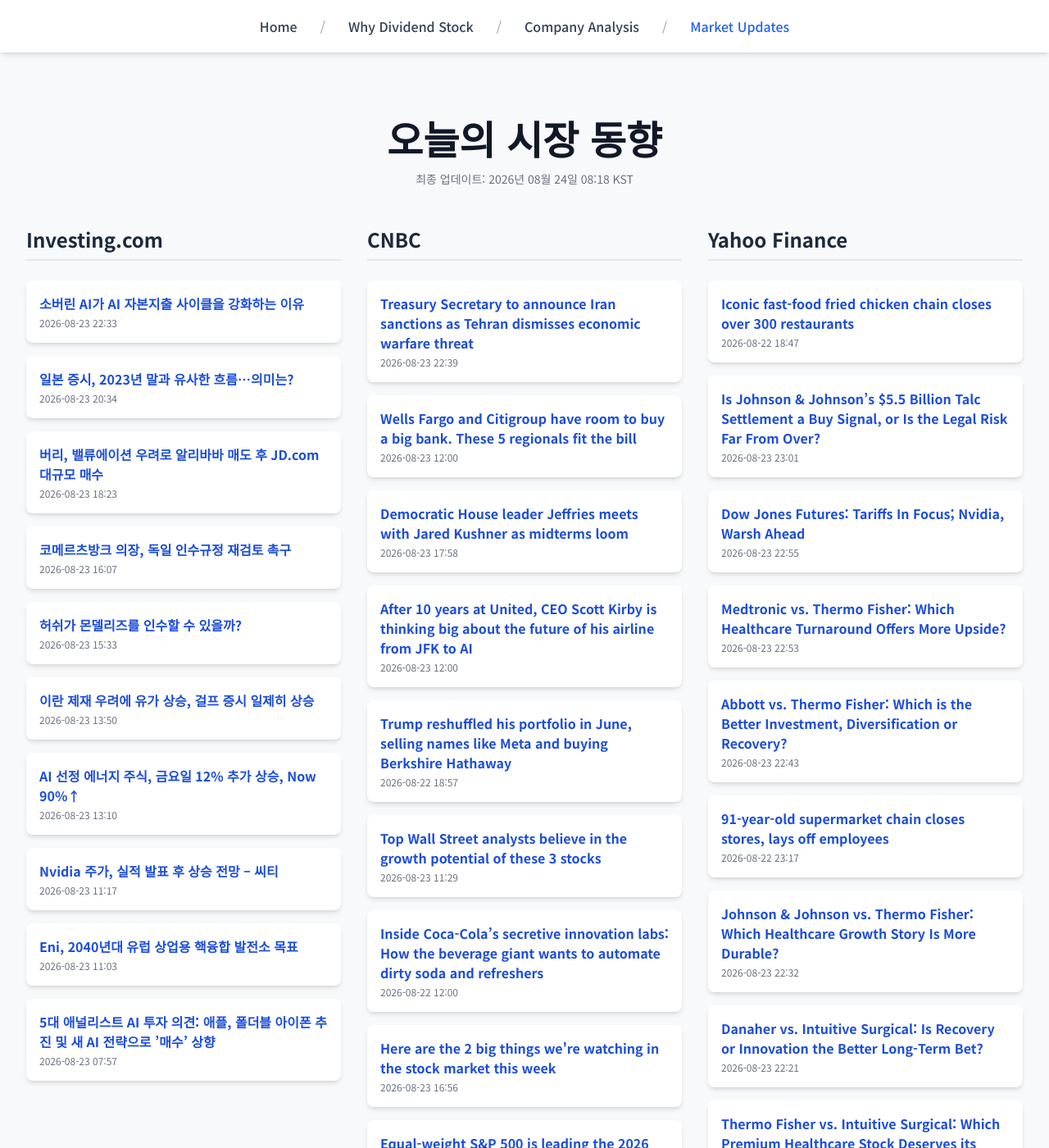
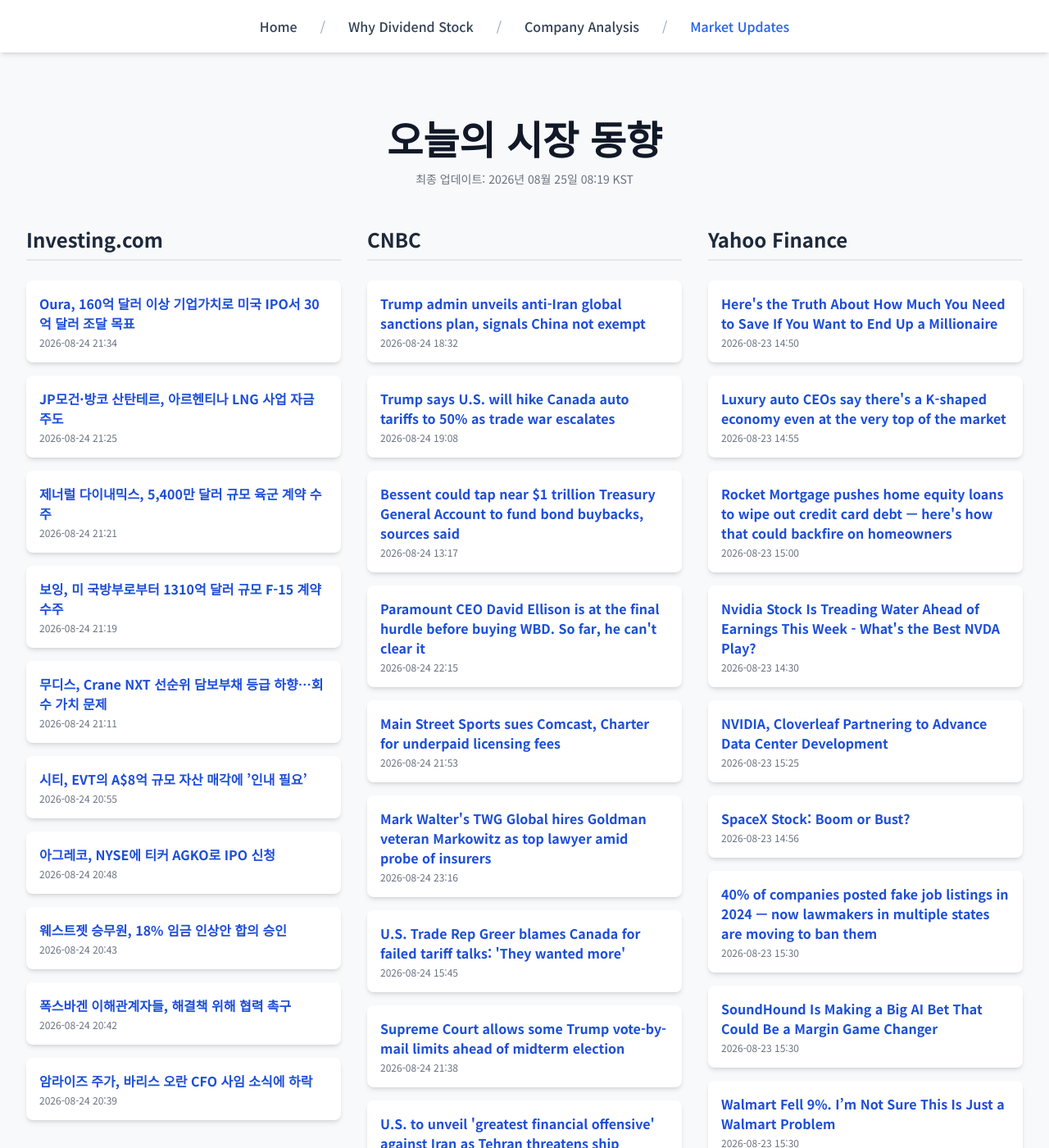
Before and after one commit to Kay-Hwang/my-company-analysis, a Jekyll site: the page built from market-updates.html, in a window 1280 px wide and 1400 px high. Shown: the whole window at 82% size. Built offline with Jekyll 4.4.1, drawn with Linux system fonts in a browser that asks for light colours; nearby versions of some CDN libraries; a script that is not in the unit is left out; some of the changed text lies outside the part shown.

Commit message:
Update daily data

```diff
--- a/_data/latest_data.json
+++ b/_data/latest_data.json
@@ -1,190 +1,190 @@
 {
-  "lastUpdated": "2026년 08월 24일 08:18 KST",
+  "lastUpdated": "2026년 08월 25일 08:19 KST",
   "news": {
     "investing": [
       {
-        "title": "소버린 AI가 AI 자본지출 사이클을 강화하는 이유",
-        "link": "https://kr.investing.com/news/stock-market-news/article-2071507",
-        "pubDate": "2026-08-23 22:33:56",
-        "summary": "소버린 AI가 AI 자본지출 사이클을 강화하는 이유"
+        "title": "Oura, 160억 달러 이상 기업가치로 미국 IPO서 30억 달러 조달 목표",
+        "link": "https://kr.investing.com/news/stock-market-news/article-2072930",
+        "pubDate": "2026-08-24 21:34:44",
+        "summary": "Oura, 160억 달러 이상 기업가치로 미국 IPO서 30억 달러 조달 목표"
       },
       {
-        "title": "일본 증시, 2023년 말과 유사한 흐름…의미는?",
-        "link": "https://kr.investing.com/news/stock-market-news/article-2071504",
-        "pubDate": "2026-08-23 20:34:32",
-        "summary": "일본 증시, 2023년 말과 유사한 흐름…의미는?"
+        "title": "JP모건·방코 산탄테르, 아르헨티나 LNG 사업 자금 주도",
+        "link": "https://kr.investing.com/news/stock-market-news/article-93CH-2072922",
+        "pubDate": "2026-08-24 21:25:52",
+        "summary": "JP모건·방코 산탄테르, 아르헨티나 LNG 사업 자금 주도"
       },
       {
-        "title": "버리, 밸류에이션 우려로 알리바바 매도 후 JD.com 대규모 매수",
-        "link": "https://kr.investing.com/news/stock-market-news/article-2071500",
-        "pubDate": "2026-08-23 18:23:46",
-        "summary": "버리, 밸류에이션 우려로 알리바바 매도 후 JD.com 대규모 매수"
+        "title": "제너럴 다이내믹스, 5,400만 달러 규모 육군 계약 수주",
+        "link": "https://kr.investing.com/news/stock-market-news/article-93CH-2072919",
+        "pubDate": "2026-08-24 21:21:02",
+        "summary": "제너럴 다이내믹스, 5,400만 달러 규모 육군 계약 수주"
       },
       {
-        "title": "코메르츠방크 의장, 독일 인수규정 재검토 촉구",
-        "link": "https://kr.investing.com/news/stock-market-news/article-93CH-2071495",
-        "pubDate": "2026-08-23 16:07:30",
-        "summary": "코메르츠방크 의장, 독일 인수규정 재검토 촉구"
+        "title": "보잉, 미 국방부로부터 1310억 달러 규모 F-15 계약 수주",
+        "link": "https://kr.investing.com/news/stock-market-news/article-93CH-2072918",
+        "pubDate": "2026-08-24 21:19:44",
+        "summary": "보잉, 미 국방부로부터 1310억 달러 규모 F-15 계약 수주"
       },
       {
-        "title": "허쉬가 몬델리즈를 인수할 수 있을까?",
-        "link": "https://kr.investing.com/news/stock-market-news/article-2071494",
-        "pubDate": "2026-08-23 15:33:08",
-        "summary": "허쉬가 몬델리즈를 인수할 수 있을까?"
+        "title": "무디스, Crane NXT 선순위 담보부채 등급 하향…회수 가치 문제",
+        "link": "https://kr.investing.com/news/stock-market-news/article-93CH-2072913",
+        "pubDate": "2026-08-24 21:11:25",
+        "summary": "무디스, Crane NXT 선순위 담보부채 등급 하향…회수 가치 문제"
       },
       {
-        "title": "이란 제재 우려에 유가 상승, 걸프 증시 일제히 상승",
-        "link": "https://kr.investing.com/news/stock-market-news/article-93CH-2071489",
-        "pubDate": "2026-08-23 13:50:17",
-        "summary": "이란 제재 우려에 유가 상승, 걸프 증시 일제히 상승"
+        "title": "시티, EVT의 A$8억 규모 자산 매각에 ’인내 필요’",
+        "link": "https://kr.investing.com/news/stock-market-news/article-93CH-2072906",
+        "pubDate": "2026-08-24 20:55:17",
+        "summary": "시티, EVT의 A$8억 규모 자산 매각에 ’인내 필요’"
       },
       {
-        "title": "AI 선정 에너지 주식, 금요일 12% 추가 상승, Now 90%↑",
-        "link": "https://kr.investing.com/news/stock-market-news/article-2071476",
-        "pubDate": "2026-08-23 13:10:59",
-        "summary": "AI 선정 에너지 주식, 금요일 12% 추가 상승, Now 90%↑"
+        "title": "아그레코, NYSE에 티커 AGKO로 IPO 신청",
+        "link": "https://kr.investing.com/news/stock-market-news/article-432SI-2072905",
+        "pubDate": "2026-08-24 20:48:02",
+        "summary": "아그레코, NYSE에 티커 AGKO로 IPO 신청"
       },
       {
-        "title": "Nvidia 주가, 실적 발표 후 상승 전망 – 씨티",
-        "link": "https://kr.investing.com/news/stock-market-news/article-2071470",
-        "pubDate": "2026-08-23 11:17:07",
-        "summary": "Nvidia 주가, 실적 발표 후 상승 전망 – 씨티"
+        "title": "웨스트젯 승무원, 18% 임금 인상안 합의 승인",
+        "link": "https://kr.investing.com/news/stock-market-news/article-93CH-2072899",
+        "pubDate": "2026-08-24 20:43:06",
+        "summary": "웨스트젯 승무원, 18% 임금 인상안 합의 승인"
       },
       {
-        "title": "Eni, 2040년대 유럽 상업용 핵융합 발전소 목표",
-        "link": "https://kr.investing.com/news/stock-market-news/article-93CH-2071461",
-        "pubDate": "2026-08-23 11:03:03",
-        "summary": "Eni, 2040년대 유럽 상업용 핵융합 발전소 목표"
+        "title": "폭스바겐 이해관계자들, 해결책 위해 협력 촉구",
+        "link": "https://kr.investing.com/news/stock-market-news/article-93CH-2072898",
+        "pubDate": "2026-08-24 20:42:45",
+        "summary": "폭스바겐 이해관계자들, 해결책 위해 협력 촉구"
       },
       {
-        "title": "5대 애널리스트 AI 투자 의견: 애플, 폴더블 아이폰 추진 및 새 AI 전략으로 ’매수’ 상향",
-        "link": "https://kr.investing.com/news/stock-market-news/article-2071443",
-        "pubDate": "2026-08-23 07:57:55",
-        "summary": "5대 애널리스트 AI 투자 의견: 애플, 폴더블 아이폰 추진 및 새 AI 전략으로 ’매수’ 상향"
+        "title": "암라이즈 주가, 바리스 오란 CFO 사임 소식에 하락",
+        "link": "https://kr.investing.com/news/stock-market-news/article-93CH-2072895",
+        "pubDate": "2026-08-24 20:39:53",
+        "summary": "암라이즈 주가, 바리스 오란 CFO 사임 소식에 하락"
       }
     ],
     "cnbc": [
       {
-        "title": "Treasury Secretary to announce Iran sanctions as Tehran dismisses economic warfare threat",
-        "link": "https://www.cnbc.com/2026/08/23/treasury-secretary-bessent-iran-sanctions-press-conference.html",
-        "pubDate": "Sun, 23 Aug 2026 22:39:41 GMT",
-        "summary": "Bessent told CNBC that the sanctions will be the \"toughest\" in history."
+        "title": "Trump admin unveils anti-Iran global sanctions plan, signals China not exempt",
+        "link": "https://www.cnbc.com/2026/08/24/trump-iran-economy-sanctions-china-bessent.html",
+        "pubDate": "Mon, 24 Aug 2026 18:32:36 GMT",
+        "summary": "The Trump administration unveiled a plan to isolate Iran's economy by threatening to impose secondary sanctions on the Islamic Republic's \"enablers.\""
       },
       {
-        "title": "Wells Fargo and Citigroup have room to buy a big bank. These 5 regionals fit the bill",
-        "link": "https://www.cnbc.com/2026/08/23/wells-fargo-citigroup-deals-regional-banks.html",
-        "pubDate": "Sun, 23 Aug 2026 12:00:01 GMT",
-        "summary": "Citigroup and Wells Fargo have room to buy a big regional bank as regulators have opened the door to megadeals. Five regional banks make sense as targets."
+        "title": "Trump says U.S. will hike Canada auto tariffs to 50% as trade war escalates",
+        "link": "https://www.cnbc.com/2026/08/24/trump-canada-auto-tariffs-trade-war.html",
+        "pubDate": "Mon, 24 Aug 2026 19:08:56 GMT",
+        "summary": "President Donald Trump said the U.S. will raise tariffs on imports of cars, trucks and auto parts from Canada to 50% on Jan. 1, 2027."
       },
       {
-        "title": "Democratic House leader Jeffries meets with Jared Kushner as midterms loom",
-        "link": "https://www.cnbc.com/2026/08/23/democratic-leader-jeffries-meets-with-jared-kushner-as-midterms-loom.html",
-        "pubDate": "Sun, 23 Aug 2026 17:58:06 GMT",
-        "summary": "Democrats are currently favored to win a majority in the House of Representatives after November's elections."
+        "title": "Bessent could tap near $1 trillion Treasury General Account to fund bond buybacks, sources said",
+        "link": "https://www.cnbc.com/2026/08/24/bessent-1-trillion-treasury-general-account-bond-buybacks.html",
+        "pubDate": "Mon, 24 Aug 2026 13:17:35 GMT",
+        "summary": "Using the TGA would provide the Treasury with considerable firepower to influence long-term bond yields."
       },
       {
-        "title": "After 10 years at United, CEO Scott Kirby is thinking big about the future of his airline from JFK to AI",
-        "link": "https://www.cnbc.com/2026/08/23/united-airlines-ceo-scott-kirby.html",
-        "pubDate": "Sun, 23 Aug 2026 12:00:01 GMT",
-        "summary": "United Airlines CEO Scott Kirby talked to CNBC in a wide-ranging interview about his proposed airline megadeals, AI and the future of the carrier."
+        "title": "Paramount CEO David Ellison is at the final hurdle before buying WBD. So far, he can't clear it",
+        "link": "https://www.cnbc.com/2026/08/24/paramount-ceo-david-ellison-wbd-acquisition-final-hurdle.html",
+        "pubDate": "Mon, 24 Aug 2026 22:15:46 GMT",
+        "summary": "An antitrust challenge by a group of state attorneys general has left Paramount CEO David Ellison hunting for avenues to get his deal for WBD done."
       },
       {
-        "title": "Trump reshuffled his portfolio in June, selling names like Meta and buying Berkshire Hathaway",
-        "link": "https://www.cnbc.com/2026/08/22/trump-reshuffled-his-portfolio-in-june-selling-names-like-meta-and-buying-berkshire-hathaway.html",
-        "pubDate": "Sat, 22 Aug 2026 18:57:46 GMT",
-        "summary": "President Donald Trump disclosed just over 1,000 financial transactions in the month of June in what appears to be broad reshuffling of his portfolio."
+        "title": "Main Street Sports sues Comcast, Charter for underpaid licensing fees",
+        "link": "https://www.cnbc.com/2026/08/24/main-street-sports-comcast-charter-lawsuit-payments.html",
+        "pubDate": "Mon, 24 Aug 2026 21:53:25 GMT",
+        "summary": "Main Street has been in the process of winding down its portfolio of regional sports networks since the the NHL and NBA seasons ended earlier this year."
       },
       {
-        "title": "Top Wall Street analysts believe in the growth potential of these 3 stocks",
-        "link": "https://www.cnbc.com/2026/08/23/top-analysts-believe-in-the-growth-potential-of-these-3-stocks.html",
-        "pubDate": "Sun, 23 Aug 2026 11:29:05 GMT",
-        "summary": "Analysts are bullish on the prospects of several stocks due to their long-term growth potential and exposure to lucrative areas, such as artificial intelligence."
+        "title": "Mark Walter's TWG Global hires Goldman veteran Markowitz as top lawyer amid probe of insurers",
+        "link": "https://www.cnbc.com/2026/08/24/mark-walter-twg-david-markowitz-goldman-federal-probe.html",
+        "pubDate": "Mon, 24 Aug 2026 23:16:19 GMT",
+        "summary": "Federal authorities are investigating how two insurers that are part of Mark Walter's business empire classified more than $20 billion in loans to his companies."
       },
       {
-        "title": "Inside Coca-Cola’s secretive innovation labs: How the beverage giant wants to automate dirty soda and refreshers",
-        "link": "https://www.cnbc.com/2026/08/22/coca-cola-innovation-labs-dirty-sodas-refreshers.html",
-        "pubDate": "Sat, 22 Aug 2026 12:00:01 GMT",
-        "summary": "From McDonald's to Wendy's, longtime Coke customers have been expanding their beverage offerings to boost their profit margins."
+        "title": "U.S. Trade Rep Greer blames Canada for failed tariff talks: 'They wanted more'",
+        "link": "https://www.cnbc.com/2026/08/24/trump-canada-trade-tariffs-greer.html",
+        "pubDate": "Mon, 24 Aug 2026 15:45:27 GMT",
+        "summary": "Canadian negotiators left Washington on Friday without a deal to prevent President Trump from enacting new 50% tariffs on about $20 billion worth of goods."
       },
       {
-        "title": "Here are the 2 big things we're watching in the stock market this week",
-        "link": "https://www.cnbc.com/2026/08/23/here-are-the-2-big-things-were-watching-in-the-stock-market-this-week.html",
-        "pubDate": "Sun, 23 Aug 2026 16:56:02 GMT",
-        "summary": "Nvidia reports earnings, and Fed Chairman Kevin Warsh is set to deliver his first Jackson Hole speech."
+        "title": "Supreme Court allows some Trump vote-by-mail limits ahead of midterm election",
+        "link": "https://www.cnbc.com/2026/08/24/supreme-court-mail-voting-trump.html",
+        "pubDate": "Mon, 24 Aug 2026 21:38:59 GMT",
+        "summary": "The unsigned order lifted an injunction covering 23 states and Washington, D.C.; the court’s three liberal justices dissented."
       },
       {
-        "title": "Equal-weight S&P 500 is leading the 2026 market and its flagship trade just hit $100 billion",
-        "link": "https://www.cnbc.com/2026/08/23/stocks-market-investing-sp500-spx.html",
-        "pubDate": "Sun, 23 Aug 2026 13:00:01 GMT",
-        "summary": "Money is flooding into equal-weight stock market ETFs this year. Investing experts say it's not a fad."
+        "title": "U.S. to unveil 'greatest financial offensive' against Iran as Tehran threatens ship seizures",
+        "link": "https://www.cnbc.com/2026/08/24/us-iran-war-trump-hormuz-bessent-economic-sanctions-.html",
+        "pubDate": "Mon, 24 Aug 2026 11:51:45 GMT",
+        "summary": "The escalation came as both sides have missed a 60-day ceasefire window to reach a deal, closing off the formal truce mechanism to end the six-month war."
       },
       {
-        "title": "Small UK power generator shut down after cyberattack linked to Iran: Telegraph",
-        "link": "https://www.cnbc.com/2026/08/23/small-uk-power-plant-shut-down-after-iran-linked-cyberattack-report.html",
-        "pubDate": "Sun, 23 Aug 2026 12:46:01 GMT",
-        "summary": "The U.K. government says the incident did not pose a risk to the country's energy system, adding that it briefed CEOs of companies in the sector with advice."
+        "title": "United's next decision: What to do with all those Boeing 737 Max 10 seats it ordered years ago",
+        "link": "https://www.cnbc.com/2026/08/23/united-airlines-boeing-737-max-10-seats.html",
+        "pubDate": "Sun, 23 Aug 2026 12:00:01 GMT",
+        "summary": "United Airlines wanted to put lie-flat premium seats on its Max 10 planes once they were certified, but that has been delayed by years."
       }
     ],
     "yahoo": [
       {
-        "title": "Iconic fast-food fried chicken chain closes over 300 restaurants",
-        "link": "https://finance.yahoo.com/small-business/articles/iconic-fast-food-fried-chicken-184700958.html",
-        "pubDate": "2026-08-22T18:47:00Z",
-        "summary": "Iconic fast-food fried chicken chain closes over 300 restaurants"
+        "title": "Here's the Truth About How Much You Need to Save If You Want to End Up a Millionaire",
+        "link": "https://finance.yahoo.com/markets/articles/heres-truth-much-save-want-145000314.html",
+        "pubDate": "2026-08-23T14:50:00Z",
+        "summary": "Here's the Truth About How Much You Need to Save If You Want to End Up a Millionaire"
       },
       {
-        "title": "Is Johnson & Johnson’s $5.5 Billion Talc Settlement a Buy Signal, or Is the Legal Risk Far From Over?",
-        "link": "https://finance.yahoo.com/markets/stocks/articles/johnson-johnson-5-5-billion-230104916.html",
-        "pubDate": "2026-08-23T23:01:04Z",
-        "summary": "Is Johnson & Johnson’s $5.5 Billion Talc Settlement a Buy Signal, or Is the Legal Risk Far From Over?"
+        "title": "Luxury auto CEOs say there's a K-shaped economy even at the very top of the market",
+        "link": "https://finance.yahoo.com/markets/article/luxury-auto-ceos-say-theres-a-k-shaped-economy-even-at-the-very-top-of-the-market-145500874.html",
+        "pubDate": "2026-08-23T14:55:00Z",
+        "summary": "Luxury auto CEOs say there's a K-shaped economy even at the very top of the market"
       },
       {
-        "title": "Dow Jones Futures: Tariffs In Focus; Nvidia, Warsh Ahead",
-        "link": "https://www.investors.com/market-trend/stock-market-today/dow-jones-futures-market-rally-nvidia-crowdstrike-warsh/?src=A00220&yptr=yahoo",
-        "pubDate": "2026-08-23T22:55:04Z",
-        "summary": "Dow Jones Futures: Tariffs In Focus; Nvidia, Warsh Ahead"
+        "title": "Rocket Mortgage pushes home equity loans to wipe out credit card debt — here's how that could backfire on homeowners",
+        "link": "https://finance.yahoo.com/real-estate/articles/rocket-mortgage-pushes-home-equity-150000372.html",
+        "pubDate": "2026-08-23T15:00:00Z",
+        "summary": "Rocket Mortgage pushes home equity loans to wipe out credit card debt — here's how that could backfire on homeowners"
       },
       {
-        "title": "Medtronic vs. Thermo Fisher: Which Healthcare Turnaround Offers More Upside?",
-        "link": "https://finance.yahoo.com/healthcare/articles/medtronic-vs-thermo-fisher-healthcare-225340177.html",
-        "pubDate": "2026-08-23T22:53:40Z",
-        "summary": "Medtronic vs. Thermo Fisher: Which Healthcare Turnaround Offers More Upside?"
+        "title": "Nvidia Stock Is Treading Water Ahead of Earnings This Week - What's the Best NVDA Play?",
+        "link": "https://finance.yahoo.com/markets/stocks/articles/nvidia-stock-treading-water-ahead-143002140.html",
+        "pubDate": "2026-08-23T14:30:02Z",
+        "summary": "Nvidia Stock Is Treading Water Ahead of Earnings This Week - What's the Best NVDA Play?"
       },
       {
-        "title": "Abbott vs. Thermo Fisher: Which is the Better Investment, Diversification or Recovery?",
-        "link": "https://finance.yahoo.com/healthcare/articles/abbott-vs-thermo-fisher-better-224317862.html",
-        "pubDate": "2026-08-23T22:43:17Z",
-        "summary": "Abbott vs. Thermo Fisher: Which is the Better Investment, Diversification or Recovery?"
+        "title": "NVIDIA, Cloverleaf Partnering to Advance Data Center Development",
+        "link": "https://finance.yahoo.com/technology/ai/articles/nvidia-cloverleaf-partnering-advance-data-152523132.html",
+        "pubDate": "2026-08-23T15:25:23Z",
+        "summary": "NVIDIA, Cloverleaf Partnering to Advance Data Center Development"
       },
       {
-        "title": "91-year-old supermarket chain closes stores, lays off employees",
-        "link": "https://finance.yahoo.com/economy/articles/91-old-supermarket-chain-closes-231700441.html",
-        "pubDate": "2026-08-22T23:17:00Z",
-        "summary": "91-year-old supermarket chain closes stores, lays off employees"
+        "title": "SpaceX Stock: Boom or Bust?",
+        "link": "https://finance.yahoo.com/markets/stocks/articles/spacex-stock-boom-bust-145600929.html",
+        "pubDate": "2026-08-23T14:56:00Z",
+        "summary": "SpaceX Stock: Boom or Bust?"
       },
       {
-        "title": "Johnson & Johnson vs. Thermo Fisher: Which Healthcare Growth Story Is More Durable?",
-        "link": "https://finance.yahoo.com/healthcare/articles/johnson-johnson-vs-thermo-fisher-223203633.html",
-        "pubDate": "2026-08-23T22:32:03Z",
-        "summary": "Johnson & Johnson vs. Thermo Fisher: Which Healthcare Growth Story Is More Durable?"
+        "title": "40% of companies posted fake job listings in 2024 — now lawmakers in multiple states are moving to ban them",
+        "link": "https://finance.yahoo.com/small-business/articles/40-companies-posted-fake-job-153000925.html",
+        "pubDate": "2026-08-23T15:30:00Z",
+        "summary": "40% of companies posted fake job listings in 2024 — now lawmakers in multiple states are moving to ban them"
       },
       {
-        "title": "Danaher vs. Intuitive Surgical: Is Recovery or Innovation the Better Long-Term Bet?",
-        "link": "https://finance.yahoo.com/healthcare/articles/danaher-vs-intuitive-surgical-recovery-222135336.html",
-        "pubDate": "2026-08-23T22:21:35Z",
-        "summary": "Danaher vs. Intuitive Surgical: Is Recovery or Innovation the Better Long-Term Bet?"
+        "title": "SoundHound Is Making a Big AI Bet That Could Be a Margin Game Changer",
+        "link": "https://finance.yahoo.com/technology/ai/articles/soundhound-making-big-ai-bet-153002501.html",
+        "pubDate": "2026-08-23T15:30:02Z",
+        "summary": "SoundHound Is Making a Big AI Bet That Could Be a Margin Game Changer"
       },
       {
-        "title": "Thermo Fisher vs. Intuitive Surgical: Which Premium Healthcare Stock Deserves its Valuation?",
-        "link": "https://finance.yahoo.com/healthcare/articles/thermo-fisher-vs-intuitive-surgical-221530352.html",
-        "pubDate": "2026-08-23T22:15:30Z",
-        "summary": "Thermo Fisher vs. Intuitive Surgical: Which Premium Healthcare Stock Deserves its Valuation?"
+        "title": "Walmart Fell 9%. I’m Not Sure This Is Just a Walmart Problem",
+        "link": "https://finance.yahoo.com/markets/stocks/articles/walmart-fell-9-m-not-153057565.html",
+        "pubDate": "2026-08-23T15:30:57Z",
+        "summary": "Walmart Fell 9%. I’m Not Sure This Is Just a Walmart Problem"
       },
       {
-        "title": "Danaher vs. Medtronic: Which Healthcare Recovery Story Has More Upside?",
-        "link": "https://finance.yahoo.com/healthcare/articles/danaher-vs-medtronic-healthcare-recovery-221012046.html",
-        "pubDate": "2026-08-23T22:10:12Z",
-        "summary": "Danaher vs. Medtronic: Which Healthcare Recovery Story Has More Upside?"
+        "title": "Duolingo Stock Is Shaking Off AI Fears",
+        "link": "https://finance.yahoo.com/markets/stocks/articles/duolingo-stock-shaking-off-ai-141502170.html",
+        "pubDate": "2026-08-23T14:15:02Z",
+        "summary": "Duolingo Stock Is Shaking Off AI Fears"
       }
     ]
   }
```
